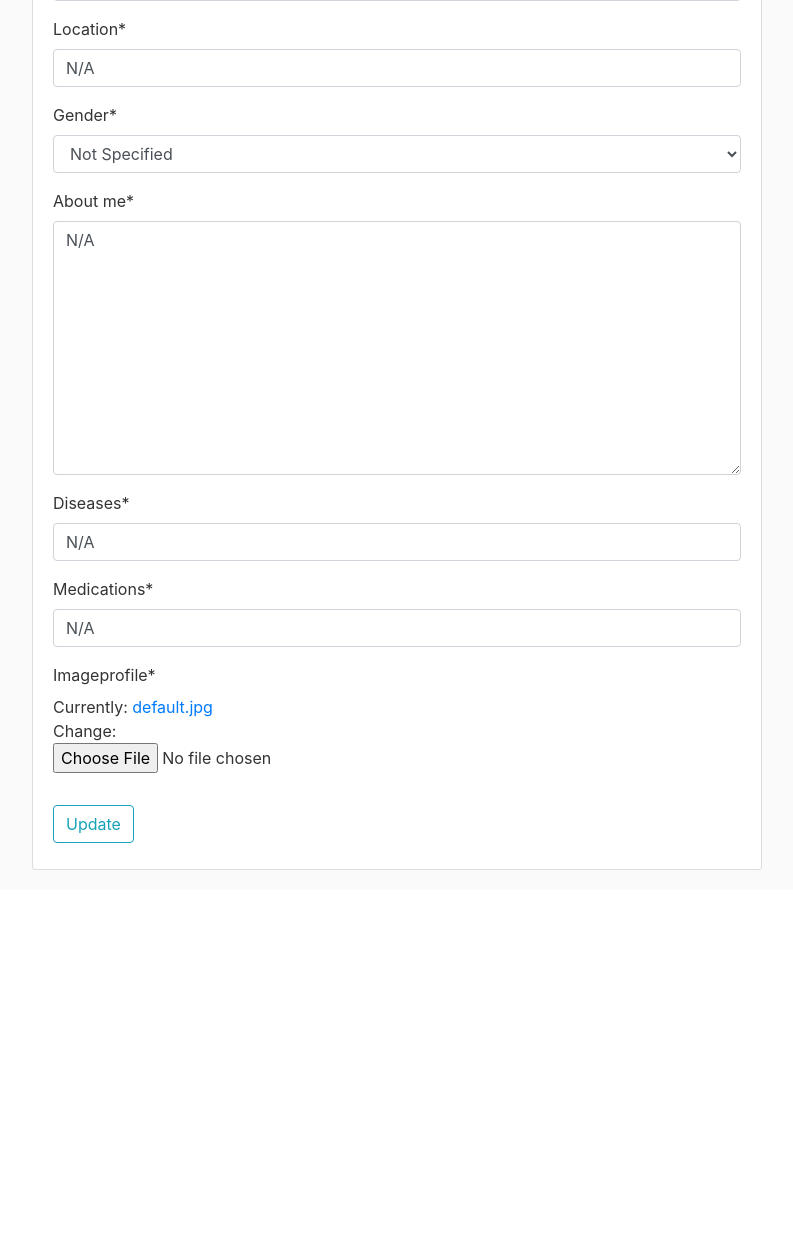
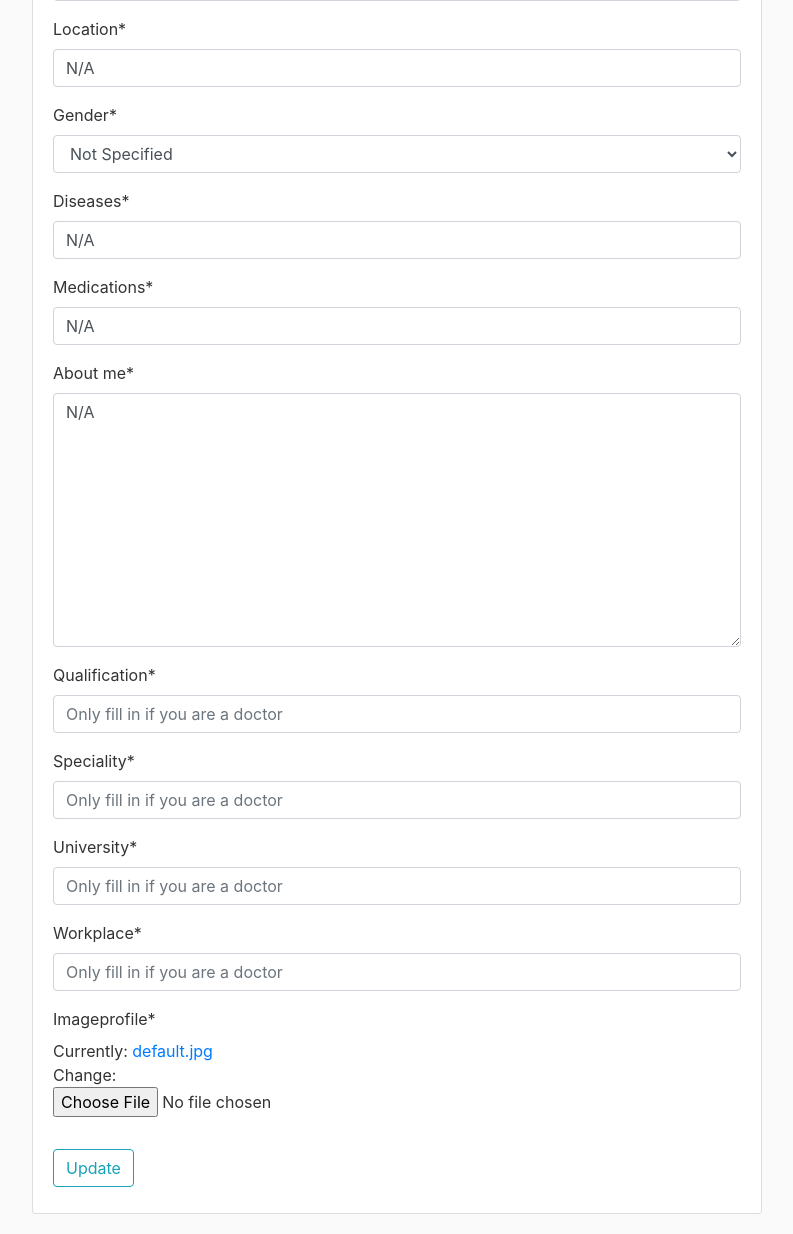
Before and after one commit to PeterMarchev/MedHelp, a Django app: page /profile/ in a window 1280 px wide. Shown: the part 643-1877 px from the top of the page, without its empty margins (53-846 px from the left). Before the commit the page ends 1513 px from the top, so only its background shows below. Run offline with Django 3.2, Linux system fonts and the light colour scheme; the visitor is signed in with stand-in values (Sample User, id 1); some libraries are stand-ins or nearby versions.

Commit message:
Created doctor roles and separated patient from doctor profile

```diff
--- a/medapp/views.py
+++ b/medapp/views.py
@@ -119,6 +119,7 @@ class UserPostListView(ListView):  # in order to get all posts by said user
         return context
 
 
+
 class PostDetailView(DetailView):
     model = Post
 
--- a/users/forms.py
+++ b/users/forms.py
@@ -30,9 +30,18 @@ class UserUpdateForm(forms.ModelForm):
         fields = ['username', 'email', ]
 
 
-# inherits from ModelForm. Allows us to update image
 class ProfileUpdateForm(forms.ModelForm):
     class Meta:
-        model = Profile  # model we want to work with is Profile
-        # fields that we want to work with (in our case just image)
-        fields = ['patient_name', 'age', 'location', 'gender', 'about_user', 'disease', 'medications', 'image']
+        model = Profile
+
+        fields = ['patient_name', 'age', 'location',
+        'gender', 'disease', 'medications','about_user',
+        'doctor_qualifications', 'doctor_speciality', 'doctor_education', 'doctor_workspace', 'image']
+
+    def __init__(self, *args, **kwargs):
+        super().__init__(*args, **kwargs)
+        doctor_str = 'Only fill in if you are a doctor'
+        self.fields['doctor_qualifications'].widget.attrs['placeholder'] = doctor_str
+        self.fields['doctor_speciality'].widget.attrs['placeholder'] = doctor_str
+        self.fields['doctor_education'].widget.attrs['placeholder'] = doctor_str
+        self.fields['doctor_workspace'].widget.attrs['placeholder'] = doctor_str
--- a/users/models.py
+++ b/users/models.py
@@ -24,9 +24,15 @@ class Profile(models.Model):
     ('N/A', 'Not Specified'),
 ]
     gender = models.CharField(max_length=6, default = _("N/A"),  choices=GENDER_CHOICES)
+    doctor_qualifications = models.CharField(max_length=50, default = "",  verbose_name=_("Qualification"))
+    doctor_speciality = models.CharField(max_length=50, default = "",  verbose_name=_("Speciality"))
+    doctor_education = models.CharField(max_length=50, default = "",  verbose_name=_("University"))
+    doctor_workspace = models.CharField(max_length=50, default = "",  verbose_name=_("Workplace"))
 
 
-
+    @property
+    def is_doctor(self):
+        return self.user.groups.filter(name="Doctors").exists()
 
     def __str__(self):
         return f'{self.user.username} Profile'
```
Also changed, not shown: medapp/templates/medapp/user_posts.html (+14 -2 lines), users/migrations/0007_auto_20200625_1609.py (added), users/migrations/0008_auto_20200625_1614.py (added), users/migrations/0009_auto_20200625_1639.py (added), users/migrations/0010_auto_20200625_1645.py (added), users/migrations/0011_auto_20200625_1646.py (added).
